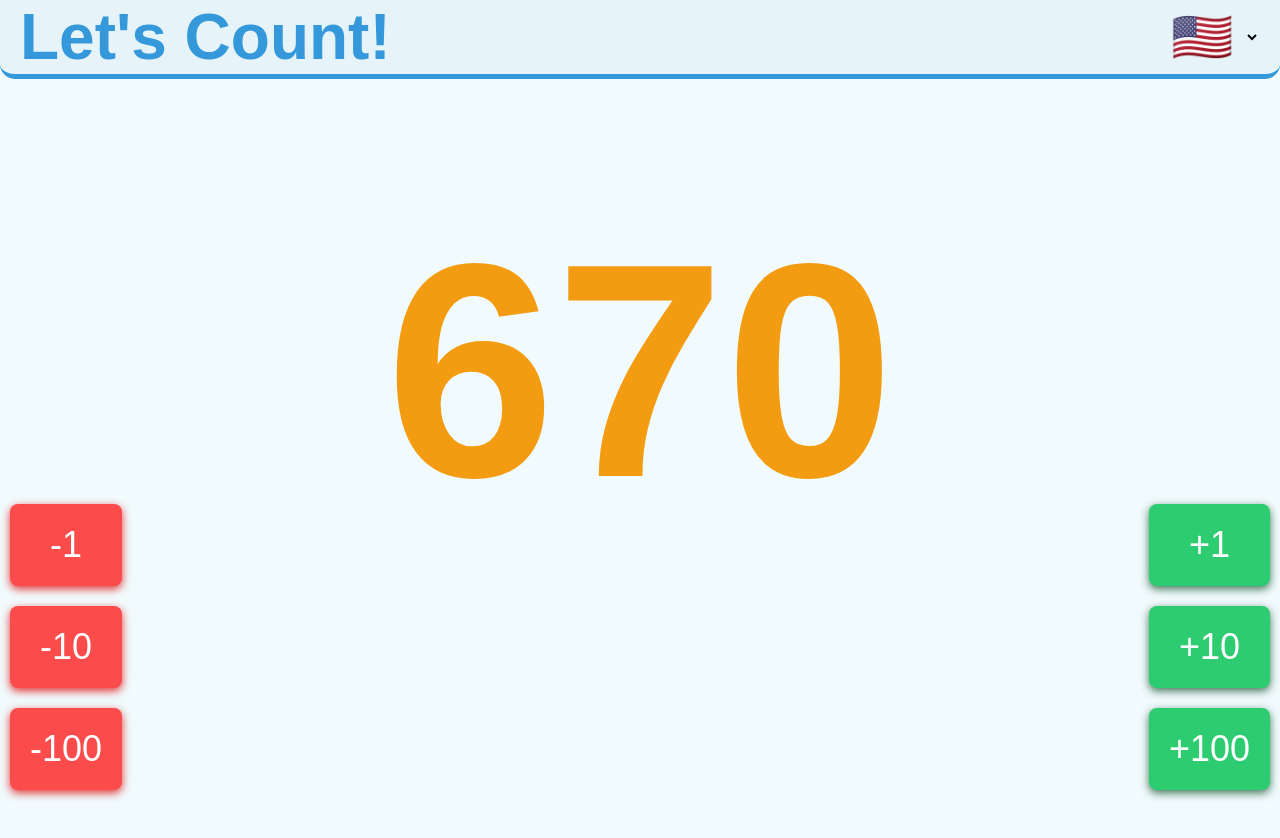
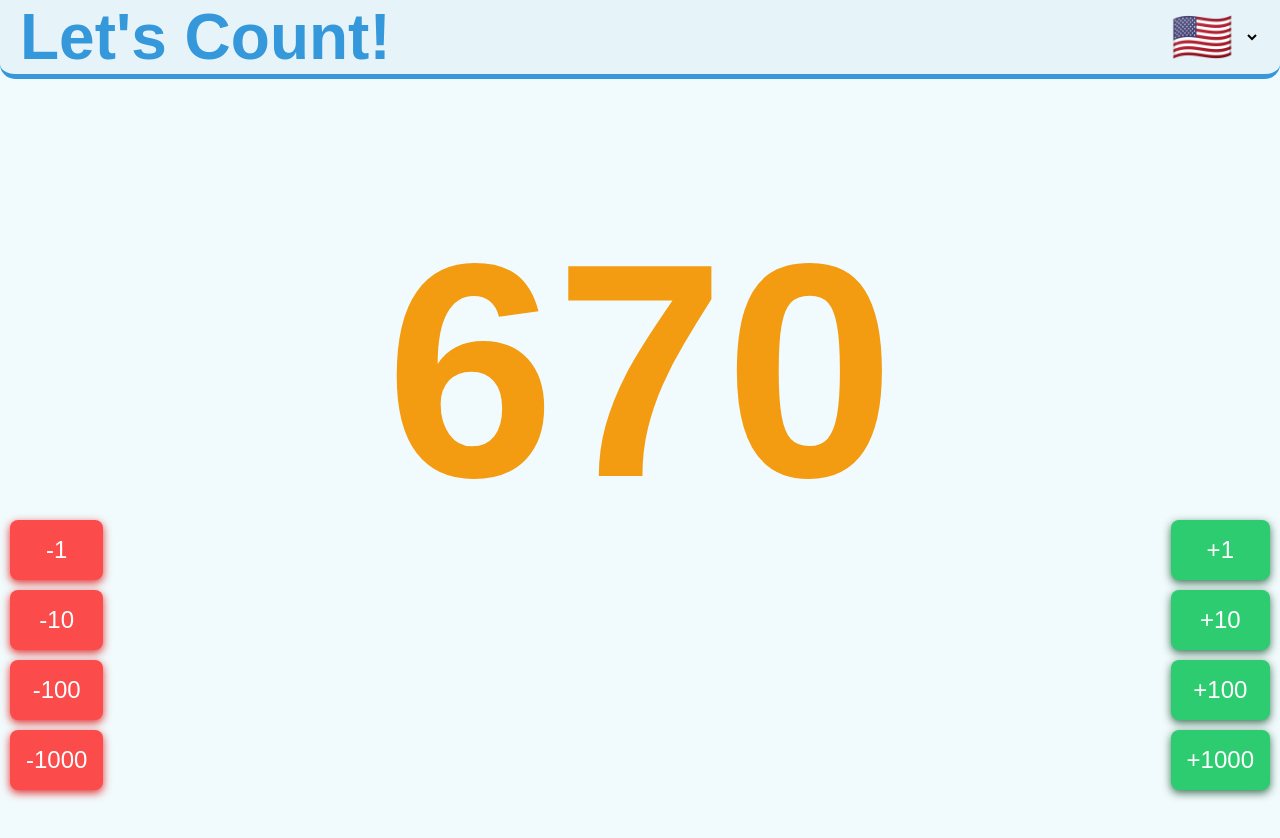
Before and after one commit to jmmaldonado/number-counter, a plain HTML site: page index.html in a window 1280 px wide. Drawn offline with Linux system fonts and the light colour scheme.

Commit message:
Add 1k buttons

```diff
--- a/index.html
+++ b/index.html
@@ -5,7 +5,7 @@
     <title>Kids Counter Game</title>
     <meta name="viewport" content="initial-scale=1, maximum-scale=1, user-scalable=no">
     <link rel="manifest" href="manifest.json">
-    <link rel="stylesheet" type="text/css" href="style.css?v=3">
+    <link rel="stylesheet" type="text/css" href="style.css?v=4">
 </head>
 
 <body>
@@ -29,11 +29,14 @@
                 <div class="control-button" data-value="-1">-1</div>
                 <div class="control-button" data-value="-10">-10</div>
                 <div class="control-button" data-value="-100">-100</div>
+                <div class="control-button" data-value="-1000">-1000</div>
+
             </div>
             <div class="column column-right">
                 <div class="control-button" data-value="1">+1</div>
                 <div class="control-button" data-value="10">+10</div>
                 <div class="control-button" data-value="100">+100</div>
+                <div class="control-button" data-value="1000">+1000</div>
             </div>
 
         </div>
--- a/style.css
+++ b/style.css
@@ -135,6 +135,7 @@ select {
 
     .column {
         margin: 10px;
+        gap: 10px;
         /* opacity: 0.2; */
     }
 
@@ -151,6 +152,7 @@ select {
     }
 
     .control-button {
-        padding: 20px;
+        padding: 16px;
+        font-size: 24px;
     }
 }
```
